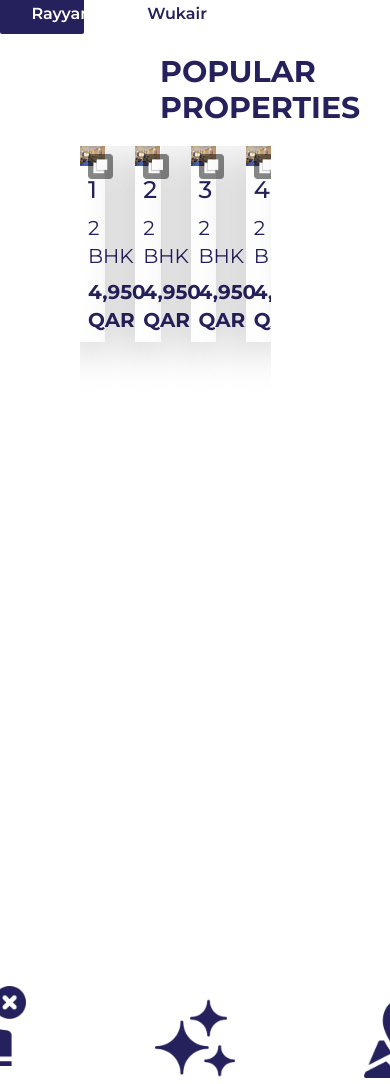
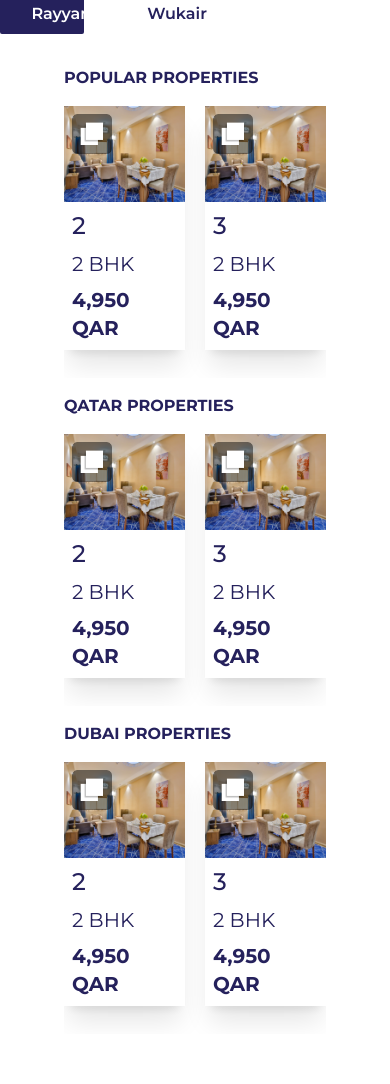
Before and after one commit to Sameekshaa999/AL-Madar-, a React (Create React App) app: page /properties in a window 390 px wide. Shown: the part 419-1503 px from the top of the page. Built offline with nearby package versions, Linux system fonts and the light colour scheme.

Commit message:
properties caraousel created (responsive)

```diff
--- a/src/App.js
+++ b/src/App.js
@@ -17,7 +17,7 @@ function App() {
   useEffect(() => {
     setTimeout(() => {
       setLoading(false);
-    }, 6000);
+    }, 2000);
   }, []);
   return (
     <>
--- a/src/components/properties/PropertiesS2.jsx
+++ b/src/components/properties/PropertiesS2.jsx
@@ -12,14 +12,9 @@ import "swiper/css/pagination";
 // import required modules
 import { Autoplay, Pagination } from "swiper";
 
-import client1 from "../Zimages/client1.png";
-import client2 from "../Zimages/customer1.png";
-import client3 from "../Zimages/customer2.png";
-import client4 from "../Zimages/customer3.png";
-
 function PropertyCard(props) {
   return (
-    <li className="flex flex-col justify-start items-start font-Montserrat text-mpurple font-normal box-shadow p-0">
+    <li className="flex flex-col justify-start items-start font-Montserrat text-mpurple font-normal shadow-xl p-0">
       <img src={props.image} alt="Property1" className="" />
       <img src={propertyIcon} alt="Icon" className="absolute w-10 ml-2 mt-2" />
       <p className="font-medium text-2xl p-2">{props.name}</p>
@@ -31,16 +26,33 @@ function PropertyCard(props) {
 
 const PropertiesS2 = () => {
   return (
-    <div className="flex h-screen relative">
-      <ul>
-        <li className="mx-auto">
-          <h1 className="mx-40 my-5 font-Montserrat text-mpurple text-3xl font-bold">
-            POPULAR PROPERTIES
+    <>
+      <div className="max-w-[1100px] mx-auto font-montserrat text-mpurple my-4 px-16 lg:px-8">
+        <div className="flex flex-col space-y-0">
+          <h1 className="uppercase text-md sm:text-lg md:text-xl lg:text-2xl p-4 md:p-8 pl-0 md:pl-0 font-bold">
+            Popular Properties
           </h1>
-          <div className="absolute px-20 w-[90%] h-full mx-auto">
+          <div className="h-[17rem] sm:h-[25rem] md:h-96">
             <Swiper
-              slidesPerView={4}
-              spaceBetween={30}
+              spaceBetween={20}
+              slidesPerView={2}
+              breakpoints={{
+                // when window width is >= 480px
+                640: {
+                  slidesPerView: 2,
+                  spaceBetween: 20,
+                },
+                // when window width is >= 640px
+                768: {
+                  slidesPerView: 3,
+                  spaceBetween: 30,
+                },
+                // when window width is >= 480px
+                1024: {
+                  slidesPerView: 4,
+                  spaceBetween: 30,
+                },
+              }}
               centeredSlides={false}
               autoplay={{
                 delay: 3000,
@@ -99,73 +111,309 @@ const PropertiesS2 = () => {
               </SwiperSlide>
             </Swiper>
           </div>
-        </li>
-
-        {/* <li className="my-10">
-          <h1 className="mx-40 my-5 font-Montserrat text-mpurple text-3xl font-bold">
-            QATAR PROPERTIES
+          <h1 className="uppercase text-md sm:text-lg md:text-xl lg:text-2xl p-4 md:p-8 pl-0 md:pl-0 font-bold">
+            Qatar Properties
           </h1>
-          <ul className="flex space-x-10 mx-40">
+          <div className="h-[17rem] sm:h-[25rem] md:h-96">
+            <Swiper
+              spaceBetween={20}
+              slidesPerView={2}
+              breakpoints={{
+                // when window width is >= 480px
+                640: {
+                  slidesPerView: 2,
+                  spaceBetween: 20,
+                },
+                // when window width is >= 640px
+                768: {
+                  slidesPerView: 3,
+                  spaceBetween: 30,
+                },
+                // when window width is >= 480px
+                1024: {
+                  slidesPerView: 4,
+                  spaceBetween: 30,
+                },
+              }}
+              centeredSlides={false}
+              autoplay={{
+                delay: 3000,
+              }}
+              // pagination={{}}
+              modules={[Autoplay, Pagination]}
+              className="border-1"
+            >
+              <SwiperSlide id="client 1">
                 <PropertyCard
                   image={property1}
-              name="Fully furnished"
+                  name="1"
                   rooms="2 BHK"
                   price="4,950 QAR"
                 />
+              </SwiperSlide>
+              <SwiperSlide id="client 1">
                 <PropertyCard
                   image={property1}
-              name="Fully furnished"
+                  name="2"
                   rooms="2 BHK"
                   price="4,950 QAR"
                 />
+              </SwiperSlide>
+              <SwiperSlide id="client 1">
                 <PropertyCard
                   image={property1}
-              name="Fully furnished"
+                  name="3"
                   rooms="2 BHK"
                   price="4,950 QAR"
                 />
+              </SwiperSlide>
+              <SwiperSlide id="client 1">
                 <PropertyCard
                   image={property1}
-              name="Fully furnished"
+                  name="4"
                   rooms="2 BHK"
                   price="4,950 QAR"
                 />
-          </ul>
-        </li>
-
-        <li className="my-10">
-          <h1 className="mx-40 my-5 font-Montserrat text-mpurple text-3xl font-bold">
-            DUBAI PROPERTIES
-          </h1>
-          <ul className="flex space-x-10 mx-40">
+              </SwiperSlide>
+              <SwiperSlide id="client 1">
                 <PropertyCard
                   image={property1}
-              name="Fully furnished"
+                  name="5"
                   rooms="2 BHK"
                   price="4,950 QAR"
                 />
+              </SwiperSlide>
+              <SwiperSlide id="client 1">
                 <PropertyCard
                   image={property1}
-              name="Fully furnished"
+                  name="6"
                   rooms="2 BHK"
                   price="4,950 QAR"
                 />
+              </SwiperSlide>
+            </Swiper>
+          </div>
+          <h1 className="uppercase text-md sm:text-lg md:text-xl lg:text-2xl p-4 md:p-8 pl-0 md:pl-0 font-bold">
+            Dubai Properties
+          </h1>
+          <div className="h-[17rem] sm:h-[25rem] md:h-96">
+            <Swiper
+              spaceBetween={20}
+              slidesPerView={2}
+              breakpoints={{
+                // when window width is >= 480px
+                640: {
+                  slidesPerView: 2,
+                  spaceBetween: 20,
+                },
+                // when window width is >= 640px
+                768: {
+                  slidesPerView: 3,
+                  spaceBetween: 30,
+                },
+                // when window width is >= 480px
+                1024: {
+                  slidesPerView: 4,
+                  spaceBetween: 30,
+                },
+              }}
+              centeredSlides={false}
+              autoplay={{
+                delay: 3000,
+              }}
+              // pagination={{}}
+              modules={[Autoplay, Pagination]}
+              className="border-1"
+            >
+              <SwiperSlide id="client 1">
                 <PropertyCard
                   image={property1}
-              name="Fully furnished"
+                  name="1"
                   rooms="2 BHK"
                   price="4,950 QAR"
                 />
+              </SwiperSlide>
+              <SwiperSlide id="client 1">
                 <PropertyCard
                   image={property1}
-              name="Fully furnished"
+                  name="2"
                   rooms="2 BHK"
                   price="4,950 QAR"
                 />
-          </ul>
-        </li> */}
-      </ul>
+              </SwiperSlide>
+              <SwiperSlide id="client 1">
+                <PropertyCard
+                  image={property1}
+                  name="3"
+                  rooms="2 BHK"
+                  price="4,950 QAR"
+                />
+              </SwiperSlide>
+              <SwiperSlide id="client 1">
+                <PropertyCard
+                  image={property1}
+                  name="4"
+                  rooms="2 BHK"
+                  price="4,950 QAR"
+                />
+              </SwiperSlide>
+              <SwiperSlide id="client 1">
+                <PropertyCard
+                  image={property1}
+                  name="5"
+                  rooms="2 BHK"
+                  price="4,950 QAR"
+                />
+              </SwiperSlide>
+              <SwiperSlide id="client 1">
+                <PropertyCard
+                  image={property1}
+                  name="6"
+                  rooms="2 BHK"
+                  price="4,950 QAR"
+                />
+              </SwiperSlide>
+            </Swiper>
           </div>
+        </div>
+      </div>
+    </>
+    // <div className="relative flex h-screen w-screen font-montserrat text-mpurple">
+    //   <div className="flex">
+    //     <div className="flex flex-col">
+    //       <h1 className="text-3xl font-bold ">POPULAR PROPERTIES</h1>
+
+    //       <div className="flex justify-center">
+    //         <div className="absolute px-2 top-24 w-5/6 h-[90%]">
+    // <Swiper
+    //   slidesPerView={4}
+    //   spaceBetween={30}
+    //   centeredSlides={false}
+    //   autoplay={{
+    //     delay: 3000,
+    //   }}
+    //   // pagination={{}}
+    //   modules={[Autoplay, Pagination]}
+    //   className="border-1"
+    // >
+    //   <SwiperSlide id="client 1">
+    //     <PropertyCard
+    //       image={property1}
+    //       name="1"
+    //       rooms="2 BHK"
+    //       price="4,950 QAR"
+    //     />
+    //   </SwiperSlide>
+    //   <SwiperSlide id="client 1">
+    //     <PropertyCard
+    //       image={property1}
+    //       name="2"
+    //       rooms="2 BHK"
+    //       price="4,950 QAR"
+    //     />
+    //   </SwiperSlide>
+    //   <SwiperSlide id="client 1">
+    //     <PropertyCard
+    //       image={property1}
+    //       name="3"
+    //       rooms="2 BHK"
+    //       price="4,950 QAR"
+    //     />
+    //   </SwiperSlide>
+    //   <SwiperSlide id="client 1">
+    //     <PropertyCard
+    //       image={property1}
+    //       name="4"
+    //       rooms="2 BHK"
+    //       price="4,950 QAR"
+    //     />
+    //   </SwiperSlide>
+    //   <SwiperSlide id="client 1">
+    //     <PropertyCard
+    //       image={property1}
+    //       name="5"
+    //       rooms="2 BHK"
+    //       price="4,950 QAR"
+    //     />
+    //   </SwiperSlide>
+    //   <SwiperSlide id="client 1">
+    //     <PropertyCard
+    //       image={property1}
+    //       name="6"
+    //       rooms="2 BHK"
+    //       price="4,950 QAR"
+    //     />
+    //   </SwiperSlide>
+    // </Swiper>
+    //         </div>
+    //       </div>
+    //     </div>
+    //   </div>
+
+    //   <li className="my-10">
+    //       <h1 className="mx-40 my-5 font-Montserrat text-mpurple text-3xl font-bold">
+    //         QATAR PROPERTIES
+    //       </h1>
+    //       <ul className="flex space-x-10 mx-40">
+    //         <PropertyCard
+    //           image={property1}
+    //           name="Fully furnished"
+    //           rooms="2 BHK"
+    //           price="4,950 QAR"
+    //         />
+    //         <PropertyCard
+    //           image={property1}
+    //           name="Fully furnished"
+    //           rooms="2 BHK"
+    //           price="4,950 QAR"
+    //         />
+    //         <PropertyCard
+    //           image={property1}
+    //           name="Fully furnished"
+    //           rooms="2 BHK"
+    //           price="4,950 QAR"
+    //         />
+    //         <PropertyCard
+    //           image={property1}
+    //           name="Fully furnished"
+    //           rooms="2 BHK"
+    //           price="4,950 QAR"
+    //         />
+    //       </ul>
+    //     </li>
+
+    //     <li className="my-10">
+    //       <h1 className="mx-40 my-5 font-Montserrat text-mpurple text-3xl font-bold">
+    //         DUBAI PROPERTIES
+    //       </h1>
+    //       <ul className="flex space-x-10 mx-40">
+    //         <PropertyCard
+    //           image={property1}
+    //           name="Fully furnished"
+    //           rooms="2 BHK"
+    //           price="4,950 QAR"
+    //         />
+    //         <PropertyCard
+    //           image={property1}
+    //           name="Fully furnished"
+    //           rooms="2 BHK"
+    //           price="4,950 QAR"
+    //         />
+    //         <PropertyCard
+    //           image={property1}
+    //           name="Fully furnished"
+    //           rooms="2 BHK"
+    //           price="4,950 QAR"
+    //         />
+    //         <PropertyCard
+    //           image={property1}
+    //           name="Fully furnished"
+    //           rooms="2 BHK"
+    //           price="4,950 QAR"
+    //         />
+    //       </ul>
+    //     </li>
+    // </div>
   );
 };
 
```
Lines whose indentation alone changed are shown as unchanged.
